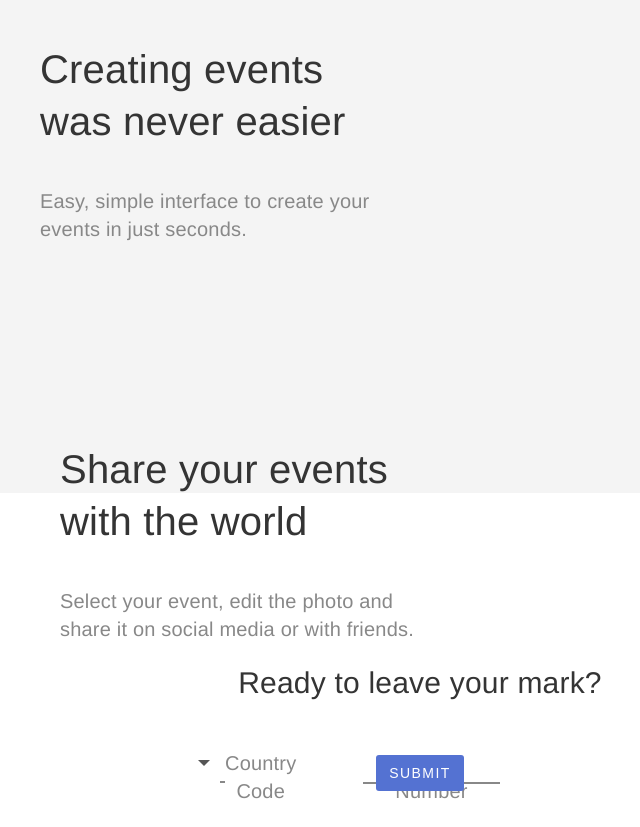
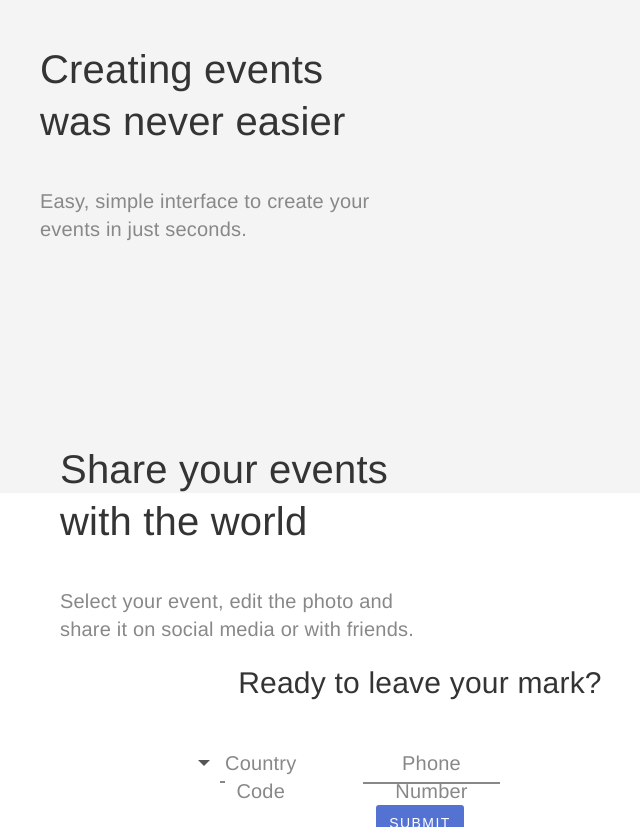
Before and after one commit to rorygarand/rorygarand.github.io, a plain HTML site: page index.html in a window 1280 px wide. Shown: the part 1183-2010 px from the top of the page, without its empty margins (220-860 px from the left). Drawn offline with nearby package versions, Linux system fonts and the light colour scheme; a script that the page names is missing.

Commit message:
button placement

```diff
--- a/css/style.css
+++ b/css/style.css
@@ -193,6 +193,10 @@ body {
 
 .polymer .select select:valid ~ .select:after {
 	display: none !important;
+}
+
+.polymer .btn {
+	top: 50px;
 }
 
 .btn {
```
